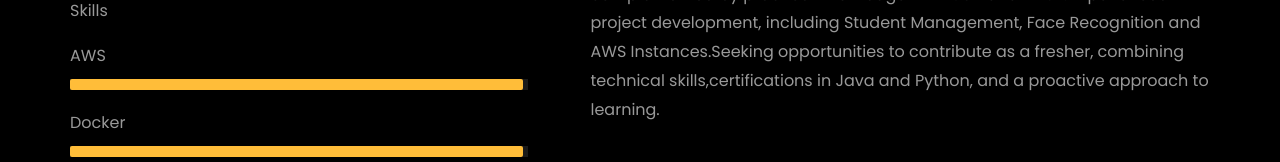
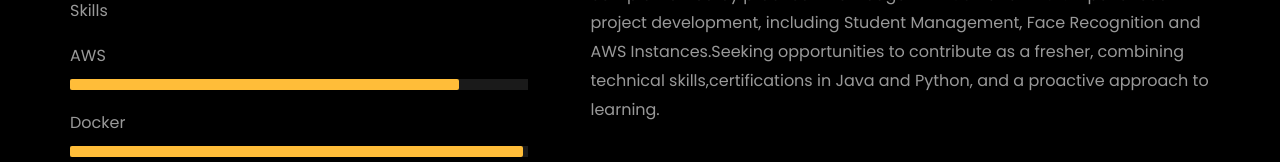
Before and after one commit to manish-g0u74m/Portfolio, a plain HTML site: page index.html in a window 1280 px wide. Shown: the part 1038-1200 px from the top of the page. Drawn offline with Linux system fonts and the light colour scheme; animation ran at ten frames a second; files whose address does not match are found by name.

Commit message:
Update index.html

```diff
--- a/index.html
+++ b/index.html
@@ -257,8 +257,8 @@
                     <span>AWS</span>
                     <!-- <span class="pull-right">85%</span> -->
                     <div class="progress">
-                      <div class="progress-bar" role="progressbar" style="width: 99%" aria-valuenow="85" aria-valuemin="0" aria-valuemax="100"></div>
-                    </div>
+                      <div class="progress-bar" role="progressbar" style="width: 85%" aria-valuenow="85" aria-valuemin="0" aria-valuemax="100"></div>
+                     </div>
 
                     <span>Docker</span>
                     <!-- <span class="pull-right">95%</span> -->
```
